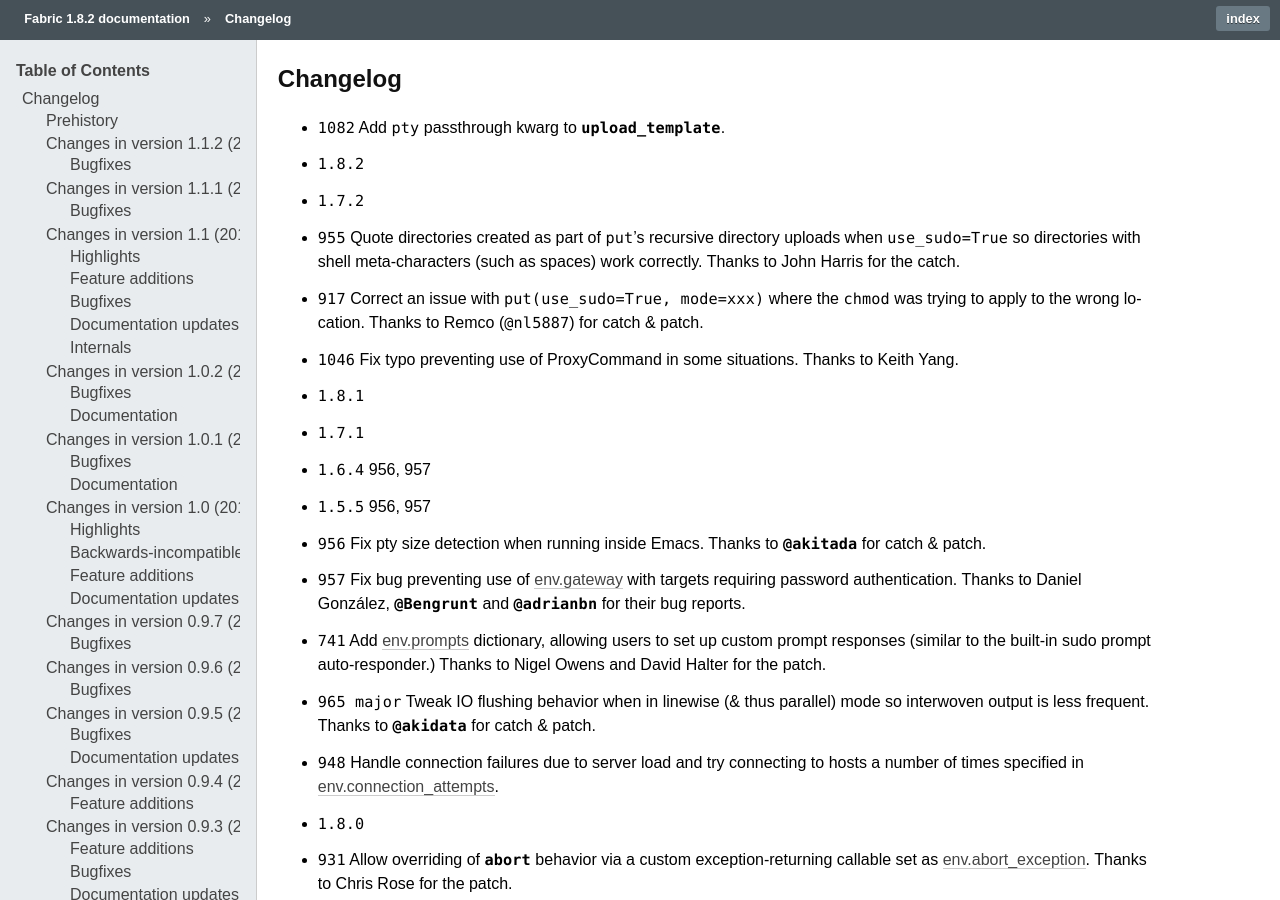
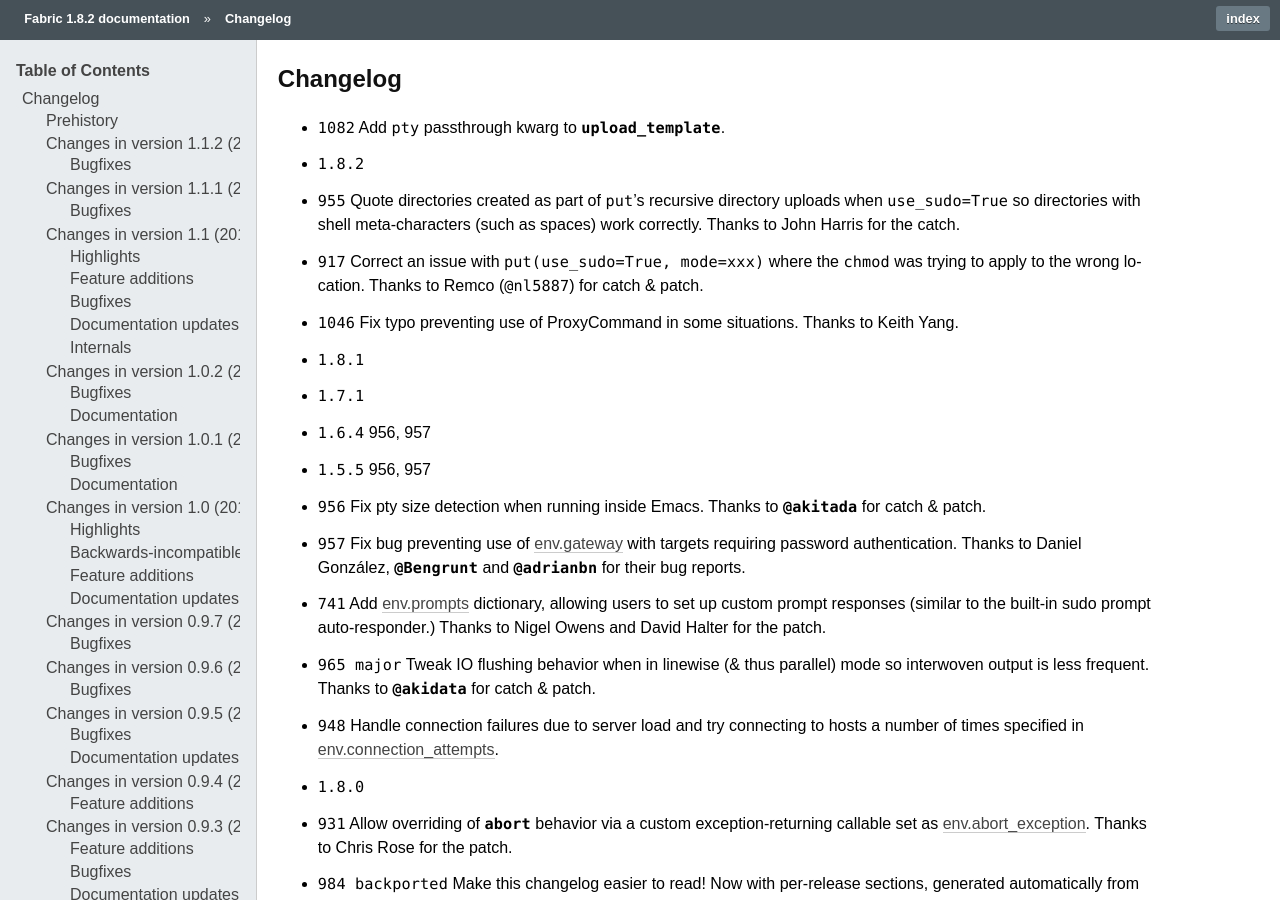
Before and after one commit to fabric/fabric, a Sphinx documentation site: the page built from docs/changelog.rst, in a window 1280 px wide and 900 px high. Built offline with Sphinx 7.4.7, drawn with Linux system fonts in a browser that asks for light colours; cross-references to code outside the pages are shown as plain code.

Commit message:
Removed duplicate/typo changelog entry for out-of-order 1.7.2

```diff
--- a/docs/changelog.rst
+++ b/docs/changelog.rst
@@ -7,7 +7,6 @@
 * :feature:`1082` Add ``pty`` passthrough kwarg to
   `~fabric.contrib.files.upload_template`.
 * :release:`1.8.2 <2014-02-14>`
-* :release:`1.7.2 <2014-02-14>`
 * :bug:`955` Quote directories created as part of ``put``'s recursive directory
   uploads when ``use_sudo=True`` so directories with shell meta-characters
   (such as spaces) work correctly. Thanks to John Harris for the catch.
```
